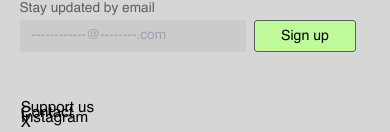
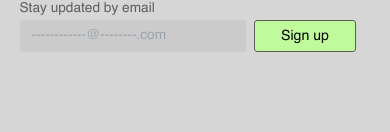
Before and after one commit to tamtzekin/hasbara-tracker, a React (Create React App) app: page / in a window 390 px wide. Shown: the part 1216-1348 px from the top of the page. After the commit the page ends 1312 px from the top, so only its background shows below. Built offline with nearby package versions, Linux system fonts and the light colour scheme.

Commit message:
(mobile)hide footer

```diff
--- a/src/components/Footer.js
+++ b/src/components/Footer.js
@@ -41,7 +41,7 @@ const Footer = () => {
             </div>
 
             {/* Footer links */}
-            <ul className="mobile:flex-col mobile:items-left mobile:ml-[6%] mobile:pt-5 mobile:-mb-2 mobile:justify-between laptop:justify-end laptop:-mr-7 flex flex-row mt-3 text-sm">
+            <ul className="mobile:hidden laptop:justify-end laptop:-mr-7 flex flex-row mt-3 text-sm">
 
               <li className="mobile:me-2 laptop:me-6 whitespace-nowrap">
                 <a href="https://www.paypal.com/donate/?hosted_button_id=44XADNYVGGMPS" target="_blank" rel="noreferrer" className="hover:underline">
```
